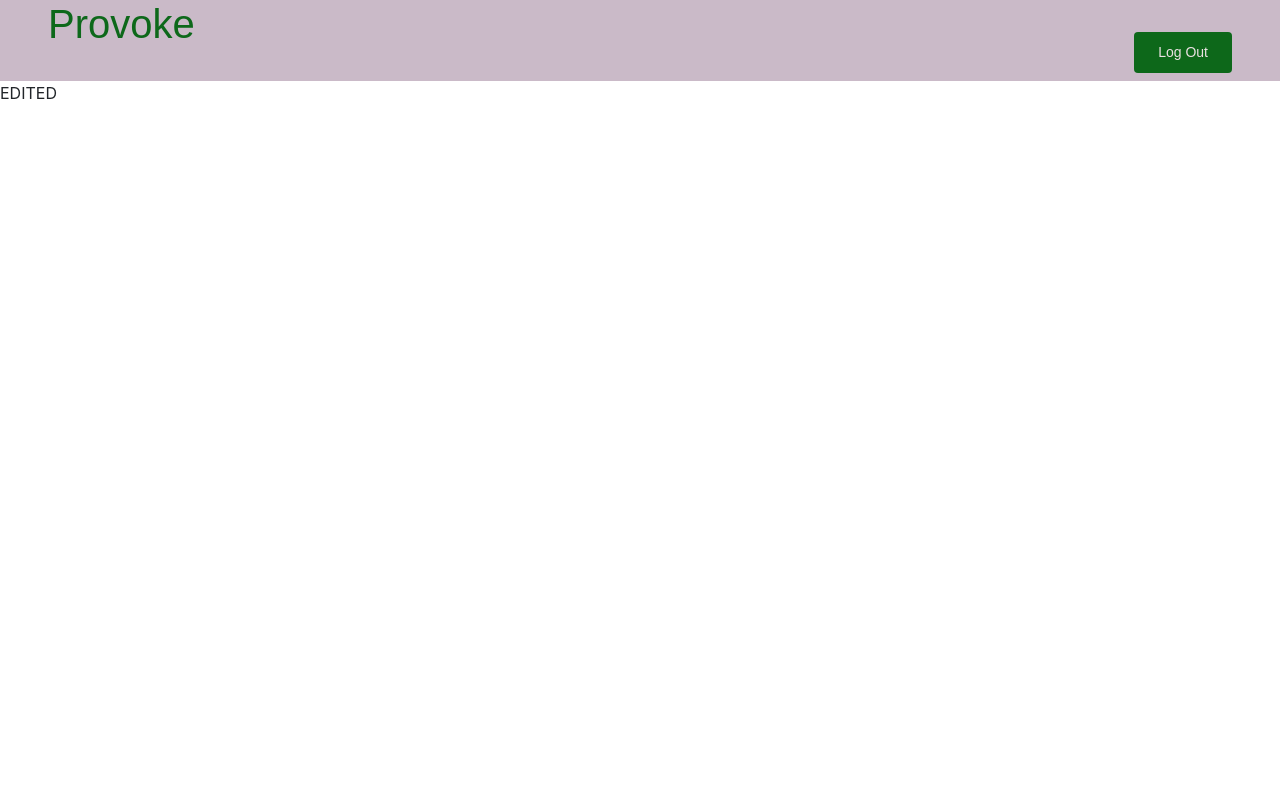
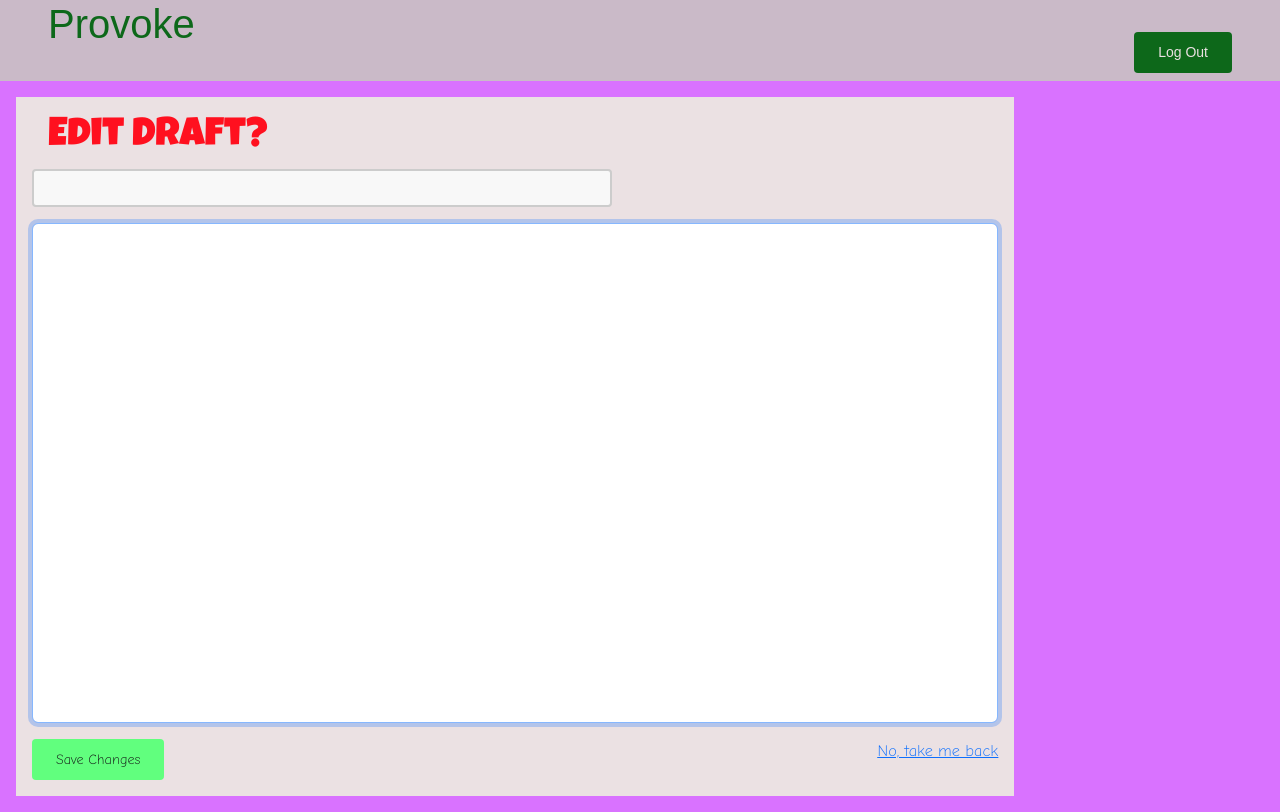
Before and after one commit to nthi/Provoke, a React (Create React App) app in the folder Provoke/client/: page /editdraft/1 in a window 1280 px wide. Built offline with nearby package versions, Linux system fonts and the light colour scheme; no server answers; sample sign-in values are in the browser's storage; the HTML template or start-up script is replaced by a standard one; a web font is replaced by a local one.

Commit message:
Sets up trick edit replacing draft in edit view with rickroll. Will add additional edit copypasta and styling changes in future.

```diff
--- a/Provoke/client/src/Components/drafts/EditDraft.js
+++ b/Provoke/client/src/Components/drafts/EditDraft.js
@@ -76,5 +76,3 @@ export const EditDraft = () => {
     );
 
 }
-
-// type="submit" className="btn btn-primary mt-2 mr-5" onClick={saveDraftEdit}
--- a/Provoke/client/src/Components/drafts/TutorialEditDraft.js
+++ b/Provoke/client/src/Components/drafts/TutorialEditDraft.js
@@ -1,5 +1,91 @@
+import { useEffect, useState } from "react"
+import { useNavigate, useParams } from "react-router";
+import { editDraft, getDraftById } from "../../Managers/DraftManager";
+
 export const TutorialEditDraft = () => {
+    const [draft, setDraft] = useState({
+        title: undefined,
+        content: undefined
+    });
+    const {id} = useParams();
+    const navigate = useNavigate();
+
+    useEffect(
+        () => {
+            getDraftById(id)
+            .then((d) => {setDraft(d)})
+        },
+        []
+    )
+    //add alll the stuff to this draft/ user date etc.
+    const saveDraftEdit = (e) => {
+        e.preventDefault();
+        const updatedDraft = {
+            id: draft.id,
+            userId: draft.userId,
+            title: draft.title,
+            content: `We're no strangers to love
+            You know the rules and so do I (do I)
+            A full commitment's what I'm thinking of
+            You wouldn't get this from any other guy
+            I just wanna tell you how I'm feeling
+            Gotta make you understand
+            Never gonna give you up
+            Never gonna let you down
+            Never gonna run around and desert you
+            Never gonna make you cry
+            Never gonna say goodbye
+            Never gonna tell a lie and hurt you`,
+            dateCreated: draft.dateCreated,
+            published: draft.published,
+            placeholderId: draft.placeholderId
+        }
+        editDraft(updatedDraft);
+            navigate("/");
+    }
+
     return (
-        <>EDITED</>
-    )
+        <>
+        <div className="tutorial-normal-body">
+            <div className="tutorial-create-post-form">
+            <div className="tutorial-compose-header">
+                <h1 className="tutorial-headline-styling">Edit Draft?</h1>
+            </div>
+            <fieldset className="tutorial-fieldset-post-form">
+                <div>
+                    <input className="tutorial-title-input" type="text"
+                    value={draft.title}
+                    onChange={
+                        (evt) => {
+                            const copy = { ...draft }
+                            copy.title = evt.target.value
+                            setDraft(copy)
+                        }
+                    }
+                    />
+                </div>
+                <div>
+                    <textarea name="draft" required autoFocus type="text"
+                    className="form-control" value={draft.content} onChange={
+                        (evt) => {
+                            const copy = { ... draft }
+                            copy.content = evt.target.value
+                            setDraft(copy)
+                        }
+                    }
+                    />
+                </div>
+
+                <div className="tutorial-checkbox-button-span">
+                    <button className="tutorial-custom-green-button" type="submit" onClick={saveDraftEdit}>Save Changes</button>
+                    <a href="/">No, take me back </a>
+
+
+                </div>
+            </fieldset>
+            </div>
+        </div>
+        </>
+    );
+
 }
--- a/Provoke/client/src/Components/drafts/TutorialView.css
+++ b/Provoke/client/src/Components/drafts/TutorialView.css
@@ -70,6 +70,8 @@ font-family: 'Signika Negative', sans-serif; */
     display: flex;
     flex-direction: row;
     justify-content: space-between;
+    font-family: 'Comic Neue', cursive;
+
 }
 
 .tutorial-checked-text {
@@ -100,6 +102,8 @@ textarea {
     font-size: 14px;
     padding: 10px 24px;
     border-radius: 4px;
+    font-family: 'Comic Neue', cursive;
+
 }
 
 .tutorial-custom-red-button {
```
